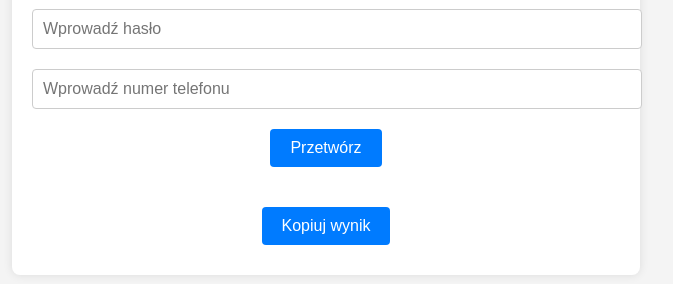
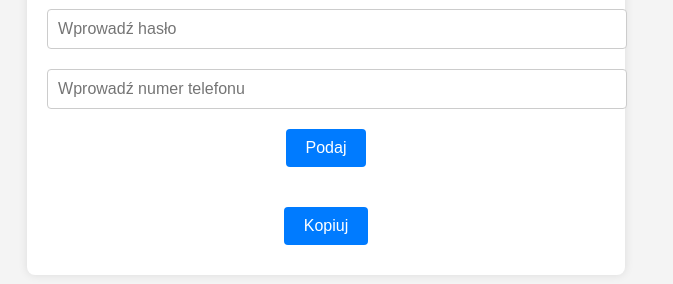
Before and after one commit to rambollino/Numery, a plain HTML site: page index.html in a window 1280 px wide. Shown: the part 312-596 px from the top of the page, without its empty margins (314-987 px from the left). Drawn offline with Linux system fonts and the light colour scheme.

Commit message:
Update index.html

```diff
--- a/index.html
+++ b/index.html
@@ -11,9 +11,9 @@
         <h1>Przetwarzanie numeru telefonu</h1>
         <input type="text" id="haslo" placeholder="Wprowadź hasło">
         <input type="text" id="numer" placeholder="Wprowadź numer telefonu">
-        <button onclick="przetworzNumer()">Przetwórz</button>
+        <button onclick="przetworzNumer()">Podaj</button>
         <p id="wynik"></p>
-        <button onclick="skopiujDoSchowka()">Kopiuj wynik</button>
+        <button onclick="skopiujDoSchowka()">Kopiuj </button>
     </div>
     <script src="script.js"></script>
 </body>
```
